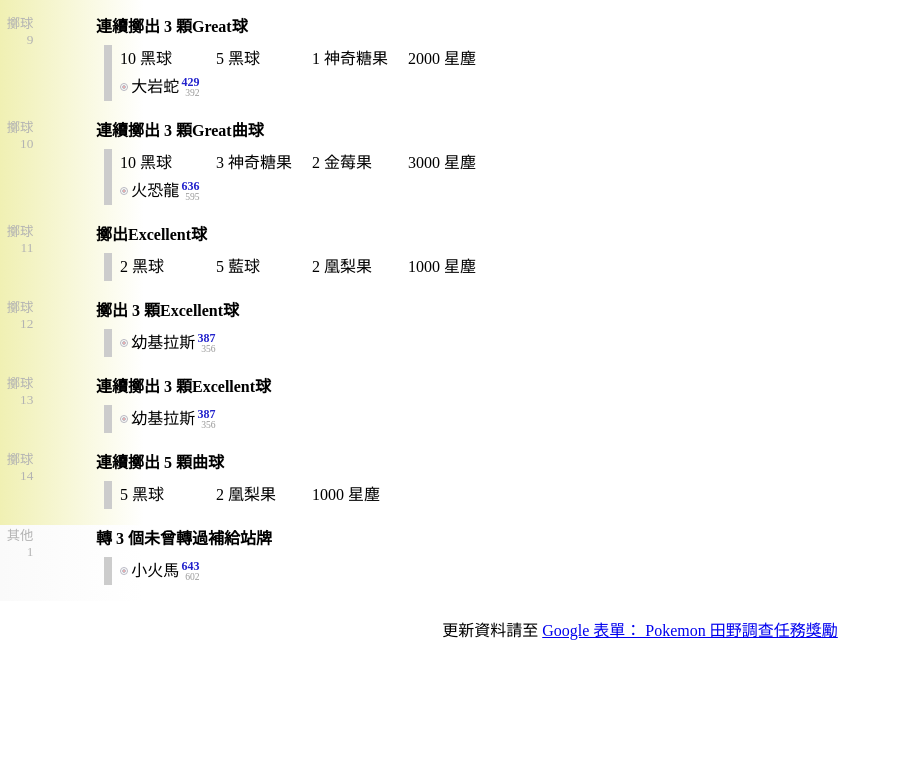
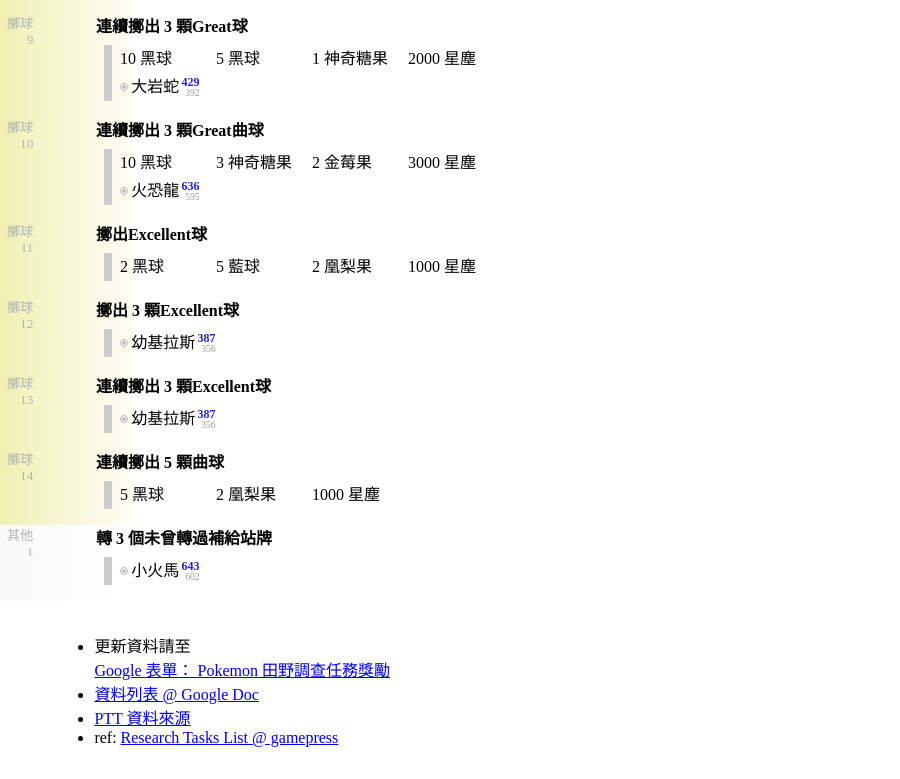
Before and after one commit to Rplus/Pokemon-Task, a plain HTML site: page index.html in a window 1280 px wide. Shown: the part 4371-5150 px from the top of the page, without its empty margins (0-900 px from the left). Before the commit the page ends 5028 px from the top, so only its background shows below. Drawn offline with Linux system fonts and the light colour scheme.

Commit message:
add ref & link

```diff
--- a/index.html
+++ b/index.html
@@ -276,6 +276,13 @@
         </div>
       </div>
     </main>
-    <footer>更新資料請至 <a href="https://docs.google.com/forms/d/e/1FAIpQLScOQiVA-Lj9EYZpjMYqXahiW6-szjaY33x7Mp0NxG8-XQrVpQ/viewform">Google 表單： Pokemon 田野調查任務獎勵</a></footer>
+    <footer>
+      <ul>
+        <li>更新資料請至<br/><a href="https://docs.google.com/forms/d/e/1FAIpQLScOQiVA-Lj9EYZpjMYqXahiW6-szjaY33x7Mp0NxG8-XQrVpQ/viewform">Google 表單： Pokemon 田野調查任務獎勵</a></li>
+        <li><a href="https://docs.google.com/spreadsheets/d/1aXcSyHWq9RdHB9ksw3XRMWYrP3FUV4a6BOk3xVOnGWg/">資料列表 @ Google Doc</a></li>
+        <li><a href="https://www.ptt.cc/bbs/PokemonGO/M.1522472393.A.35E.html">PTT 資料來源</a></li>
+        <li>ref: <a href="https://pokemongo.gamepress.gg/research-tasks-list">Research Tasks List @ gamepress</a></li>
+      </ul>
+    </footer>
   </body>
 </html>
--- a/style.scss
+++ b/style.scss
@@ -153,7 +153,7 @@ body {
 
 footer {
   padding: 1em;
-  text-align: center;
+  margin-left: 3vw;
 }
 
 *,
```
Also changed, not shown: style.css, 1 other file.
